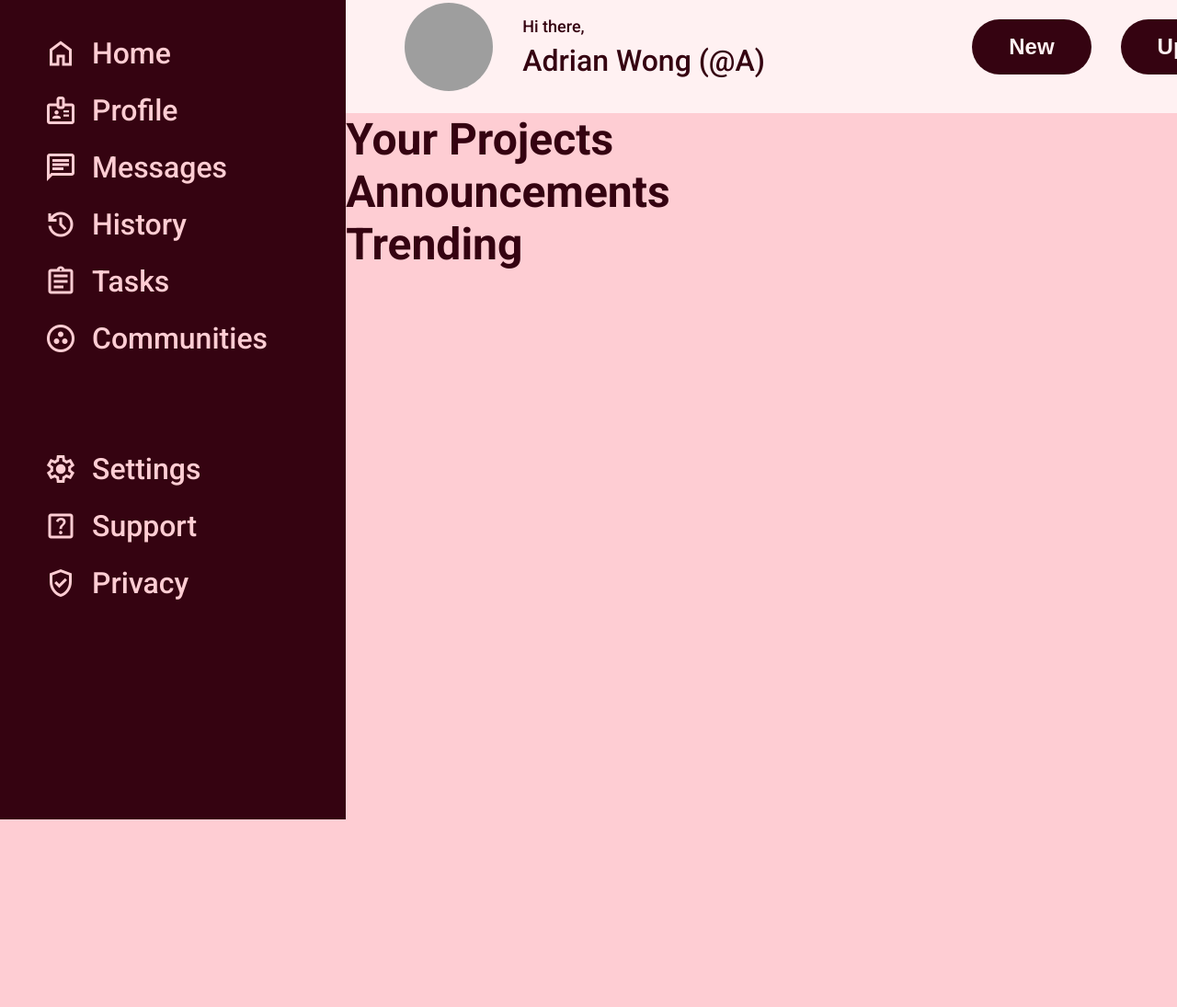
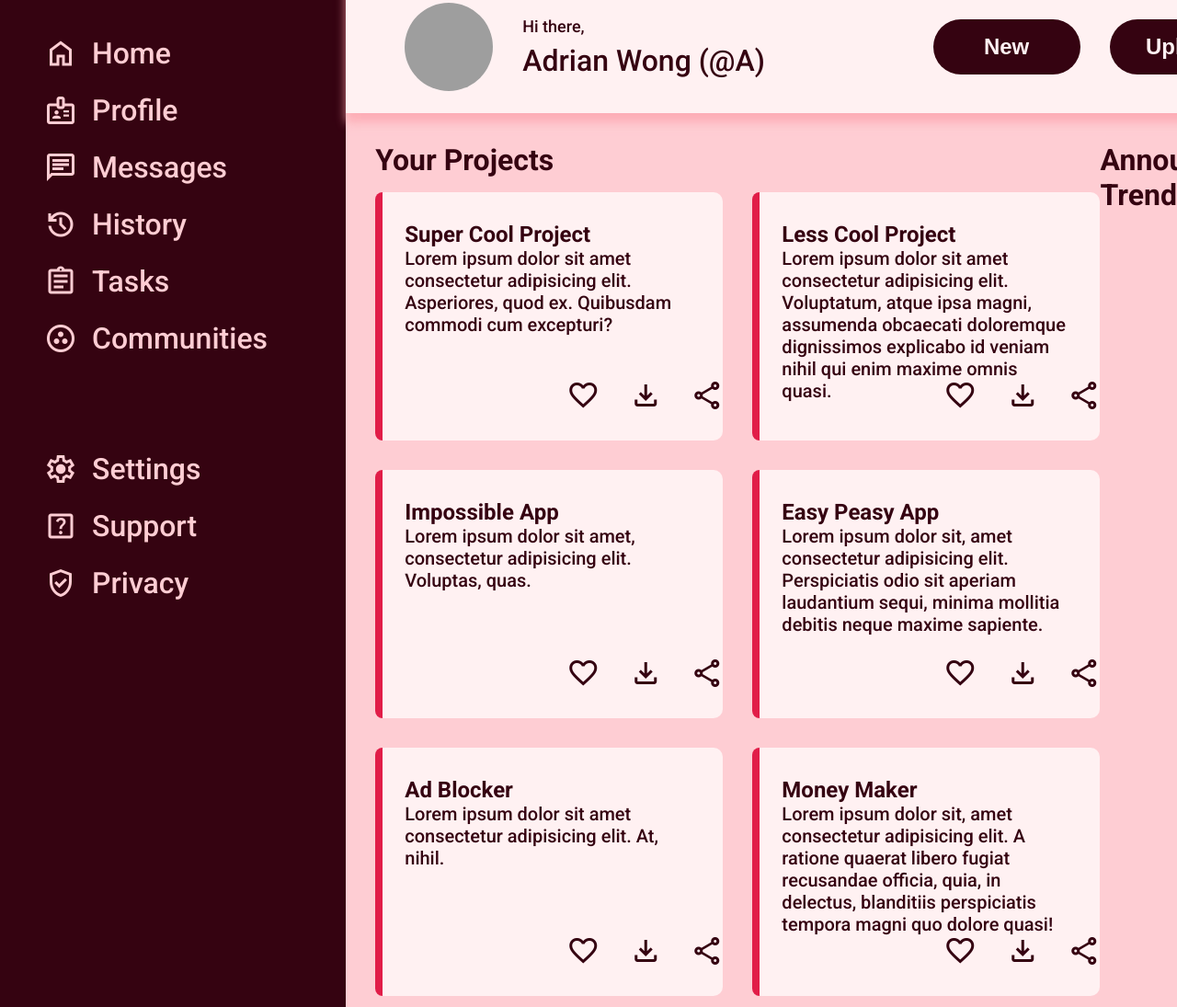
Before and after one commit to AdrianWWZ/admin-dashboard, a plain HTML site: page index.html in a window 1280 px wide. Shown: the part 117-1212 px from the top of the page at 92% size. Before the commit the page ends 1008 px from the top, so only its background shows below. Drawn offline with nearby package versions, Linux system fonts and the light colour scheme; grey boxes are pictures that could not be loaded.

Commit message:
Finished the html and css for part of the main page, specifically the projects part

```diff
--- a/index.html
+++ b/index.html
@@ -109,15 +109,99 @@
       <div class="project-page">
         <h1>Your Projects</h1>
         <div class="projects">
-          <div class="project"></div>
-          <div class="project"></div>
-          <div class="project"></div>
-          <div class="project"></div>
-          <div class="project"></div>
-          <div class="project"></div>
+          <div class="project">
+            <div class="project-content">
+              <h2>Super Cool Project</h2>
+              <p>
+                Lorem ipsum dolor sit amet consectetur adipisicing elit.
+                Asperiores, quod ex. Quibusdam commodi cum excepturi?
+              </p>
+            </div>
+            <div class="project-icon">
+              <span class="material-symbols-outlined"> favorite </span>
+              <span class="material-symbols-outlined"> download </span>
+              <span class="material-symbols-outlined"> share </span>
+            </div>
+          </div>
+          <div class="project">
+            <div class="project-content">
+              <h2>Less Cool Project</h2>
+              <p>
+                Lorem ipsum dolor sit amet consectetur adipisicing elit.
+                Voluptatum, atque ipsa magni, assumenda obcaecati doloremque
+                dignissimos explicabo id veniam nihil qui enim maxime omnis
+                quasi.
+              </p>
+            </div>
+            <div class="project-icon">
+              <span class="material-symbols-outlined"> favorite </span>
+              <span class="material-symbols-outlined"> download </span>
+              <span class="material-symbols-outlined"> share </span>
+            </div>
+          </div>
+          <div class="project">
+            <div class="project-content">
+              <h2>Impossible App</h2>
+              <p>
+                Lorem ipsum dolor sit amet, consectetur adipisicing elit.
+                Voluptas, quas.
+              </p>
+            </div>
+            <div class="project-icon">
+              <span class="material-symbols-outlined"> favorite </span>
+              <span class="material-symbols-outlined"> download </span>
+              <span class="material-symbols-outlined"> share </span>
+            </div>
+          </div>
+          <div class="project">
+            <div class="project-content">
+              <h2>Easy Peasy App</h2>
+              <p>
+                Lorem ipsum dolor sit, amet consectetur adipisicing elit.
+                Perspiciatis odio sit aperiam laudantium sequi, minima mollitia
+                debitis neque maxime sapiente.
+              </p>
+            </div>
+            <div class="project-icon">
+              <span class="material-symbols-outlined"> favorite </span>
+              <span class="material-symbols-outlined"> download </span>
+              <span class="material-symbols-outlined"> share </span>
+            </div>
+          </div>
+          <div class="project">
+            <div class="project-content">
+              <h2>Ad Blocker</h2>
+              <p>
+                Lorem ipsum dolor sit amet consectetur adipisicing elit. At,
+                nihil.
+              </p>
+            </div>
+            <div class="project-icon">
+              <span class="material-symbols-outlined"> favorite </span>
+              <span class="material-symbols-outlined"> download </span>
+              <span class="material-symbols-outlined"> share </span>
+            </div>
+          </div>
+          <div class="project">
+            <div class="project-content">
+              <h2>Money Maker</h2>
+              <p>
+                Lorem ipsum dolor sit, amet consectetur adipisicing elit. A
+                ratione quaerat libero fugiat recusandae officia, quia, in
+                delectus, blanditiis perspiciatis tempora magni quo dolore
+                quasi!
+              </p>
+            </div>
+            <div class="project-icon">
+              <span class="material-symbols-outlined"> favorite </span>
+              <span class="material-symbols-outlined"> download </span>
+              <span class="material-symbols-outlined"> share </span>
+            </div>
+          </div>
         </div>
       </div>
 
+      <div class="side-page">
         <div class="announcement-page">
           <h1>Announcements</h1>
           <div class="announcements">
@@ -137,5 +221,6 @@
           </div>
         </div>
       </div>
+    </div>
   </body>
 </html>
--- a/style.css
+++ b/style.css
@@ -15,11 +15,15 @@ body {
   min-height: 100vh;
   display: grid;
   grid-template-columns: 1fr 3fr;
-  grid-template-rows: 1fr 1.5fr 4fr 4fr;
+  grid-template-rows: 1fr 1.5fr 12fr;
 }
 
 ul {
   list-style-type: none;
+}
+
+h1 {
+  font-size: 32px;
 }
 
 .material-symbols-outlined {
@@ -60,7 +64,8 @@ ul {
 
 .sidebar-content .material-symbols-outlined,
 .sidebar-tools .material-symbols-outlined,
-.header .material-symbols-outlined {
+.header .material-symbols-outlined,
+.project-icon .material-symbols-outlined {
   font-size: 36px;
   cursor: alias;
 }
@@ -142,6 +147,7 @@ ul {
   align-items: center;
   justify-content: space-between;
   padding: 0 4rem;
+  box-shadow: 0px 10px 10px #fda4aec5;
 }
 
 .user-profile {
@@ -181,7 +187,65 @@ ul {
   color: #fff1f2;
   border: none;
   border-radius: 35px;
-  padding: 1rem 2.5rem;
+  padding: 1rem 0;
+  width: 10rem;
   font-size: 24px;
   font-weight: 700;
 }
+
+.main-page {
+  display: grid;
+  grid-template-columns: 2fr 1fr;
+  padding: 2rem;
+}
+
+.project-page h1 {
+  margin-bottom: 1rem;
+}
+
+.projects {
+  display: grid;
+  grid-template-columns: repeat(auto-fill, minmax(300px, 0.9fr));
+  gap: 2rem;
+}
+
+.project {
+  width: 100%;
+  height: 270px;
+  background-color: #fff1f2;
+  border-radius: 10px;
+  position: relative;
+  display: grid;
+}
+
+.project::after {
+  content: "";
+  width: 8px;
+  height: 270px;
+  background-color: #e11d48;
+  position: absolute;
+  border-top-left-radius: 10px;
+  border-bottom-left-radius: 10px;
+  top: 0;
+}
+
+.project-content {
+  padding: 2rem 2rem;
+}
+
+.project-content h2 {
+  font-size: 24px;
+}
+
+.project-content p {
+  font-size: 20px;
+}
+
+.project-icon {
+  display: grid;
+  grid-auto-flow: column;
+  gap: 2rem;
+  position: absolute;
+  top: 75%;
+  left: 55%;
+}
```
Lines whose indentation alone changed are shown as unchanged.
